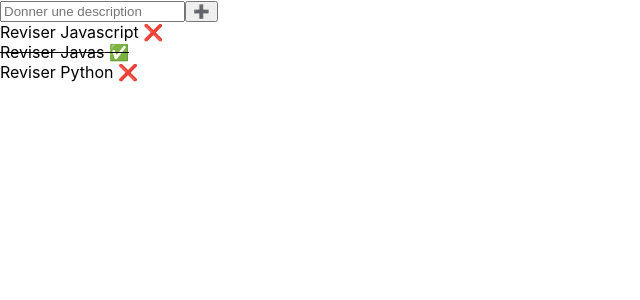
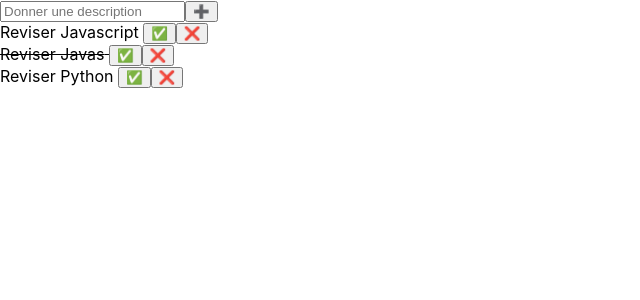
Before and after one commit to aymaneab00/TodoApp-with-Redux--Atl14-, a React (Create React App) app: page / in a window 1280 px wide. Shown: the top 300 px of the page, without its empty margins (0-640 px from the left). Built offline with nearby package versions, Linux system fonts and the light colour scheme.

Commit message:
i add Delete item

```diff
--- a/src/Components/ListeTask.jsx
+++ b/src/Components/ListeTask.jsx
@@ -1,17 +1,25 @@
 import React from "react";
-import { useSelector } from "react-redux";
+import { useSelector,useDispatch } from "react-redux";
 import Task from "./Task";
 
 export default function ListeTask() {
   const Liste = useSelector((state) => state.tasks);
   console.log('printing the list after getting it',ListeTask)
+  const dispatch = useDispatch();
+  function deletelement (id){
 
+dispatch({type:"delete-element",payload:id})
+  }
+  function modifyelement (id){
+    // e.preventDefault();
+    dispatch({type:"modify-element",payload:id})
+      }
   return (
     <div>
       {
         Liste.map((t,i) => {
           // console.log('current task')
-          return <Task tache={t} key={i} />;
+          return <Task tache={t} key={i} deletelement={()=>deletelement(i)} modifyelement={()=>modifyelement(i)} />;
         })
         //  i found that the error for the list not showing is
         //  because the prop name doesent match on the child component
--- a/src/Components/Task.jsx
+++ b/src/Components/Task.jsx
@@ -1,14 +1,26 @@
 import React from "react";
 
-export default function Task({ tache }) {
+export default function Task({ tache, deletelement, modifyelement }) {
   return (
     <div>
       <div>
+        {tache.completed ? (
+          <div className="completed">
+            {tache.task}{" "}
 
-          {tache.completed ? <div className="completed">
-          {tache.task} ✅ </div>:<div className="">
-          {tache.task} ❌ </div> }
+              <button onClick={() => modifyelement()}>✅</button>
+              <button onClick={() => deletelement()}>❌</button>
+            {" "}
+          </div>
+        ) : (
+          <div className="">
+            {tache.task}{" "}
 
+              <button onClick={() => modifyelement()}>✅</button>
+              <button onClick={() => deletelement()}>❌</button>
+          {" "}
+          </div>
+        )}
       </div>
     </div>
   );
--- a/src/redux/ReducerTodo.jsx
+++ b/src/redux/ReducerTodo.jsx
@@ -26,14 +26,13 @@
         {
           id: newstate.tasks.length + 1,
           task: action.payload,
-          completed: false,
+          completed: true,
         },
       ];
       break;
+      case "delete-element":
+        newstate.tasks= newstate.tasks.filter((t,i)=>i!=action.payload)
   }
-  //the error for not being aded is
-  // 's' mising on newstate.tasks
-  // another error is dispatch name was incorrect missing 'e'
   return newstate;
 };
 export default ReducerTodo;
```
